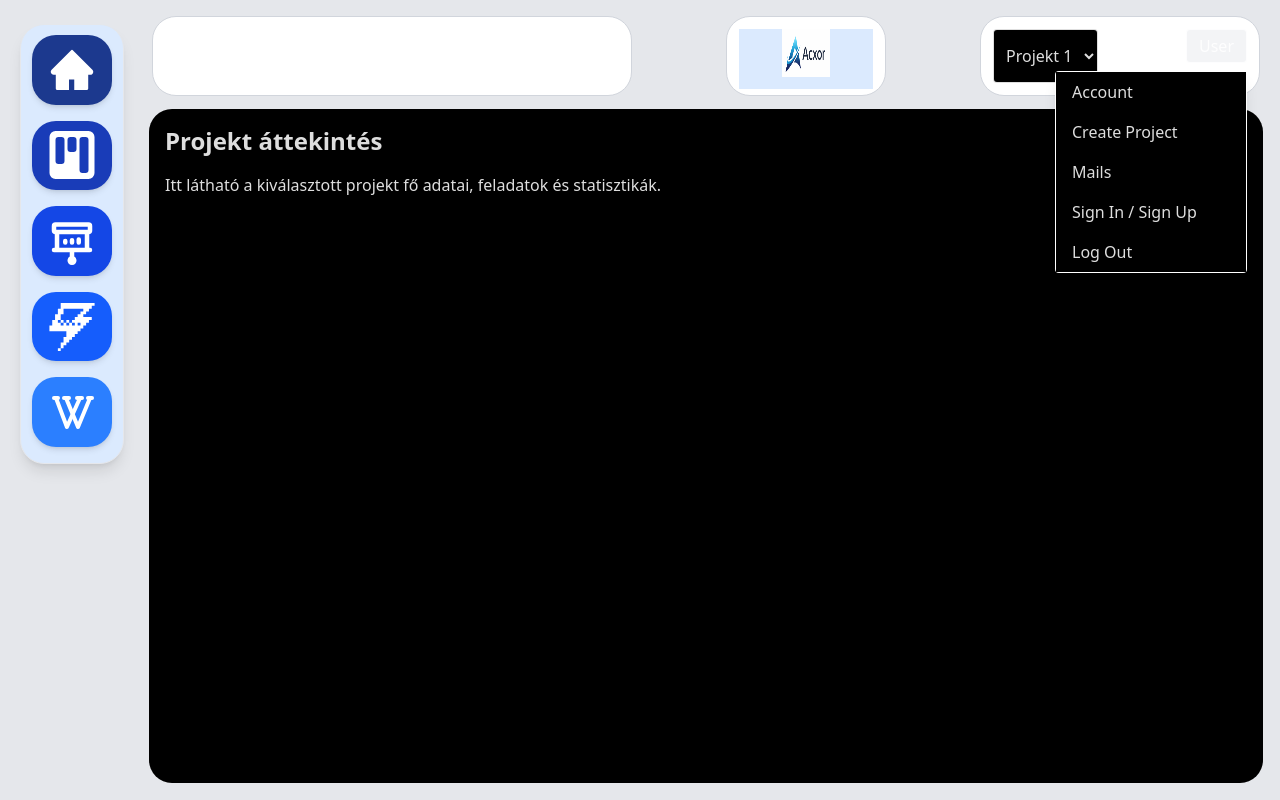
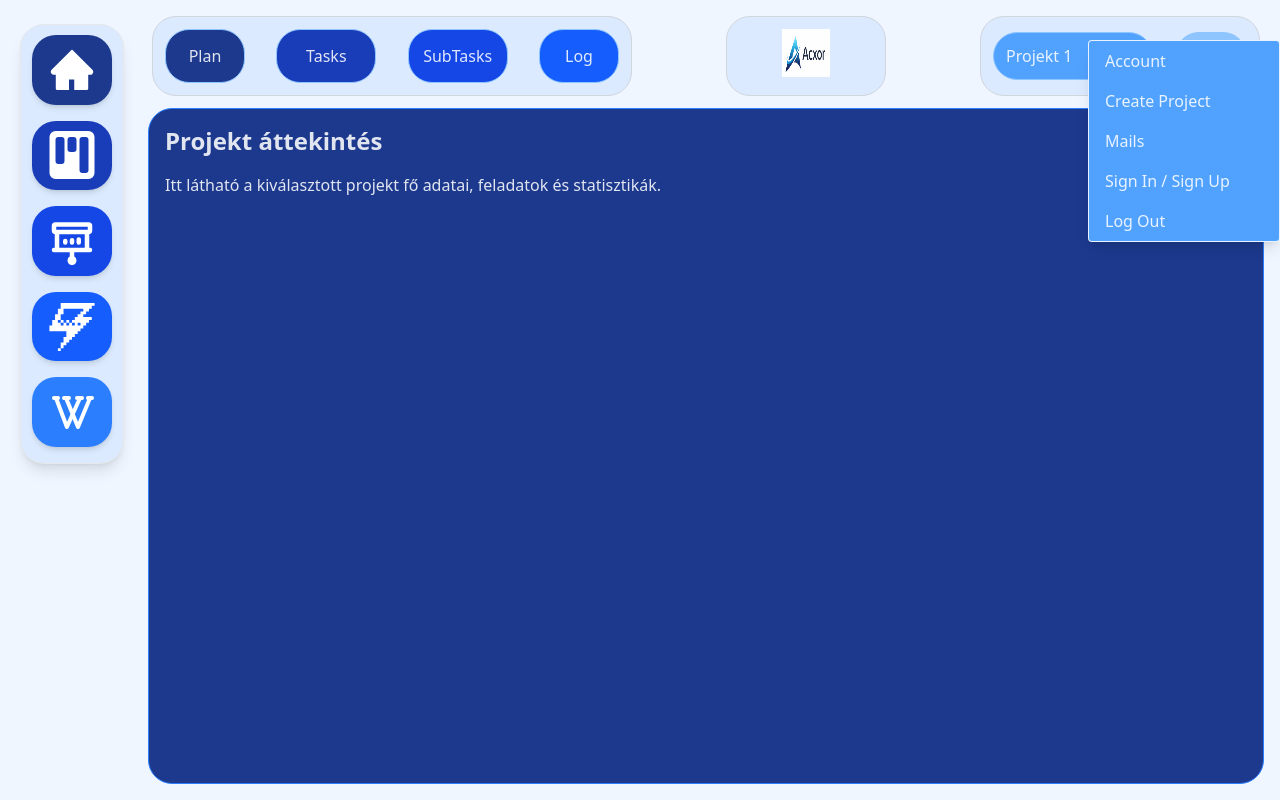
Before and after one commit to JanosSandor2002/bsc-degree-project, a React app in the folder frontend/: page / in a window 1280 px wide. Both pictures are taken after a click on the button "User". Built offline with nearby package versions, Linux system fonts and the light colour scheme; the HTML template or start-up script is replaced by a standard one.

Commit message:
coloring ready

```diff
--- a/frontend/src/App.tsx
+++ b/frontend/src/App.tsx
@@ -40,12 +40,12 @@ const App = () => {
   };
 
   return (
-    <div className='flex justify-center bg-gray-200 min-h-screen'>
-      <div className='flex min-h-screen bg-gray-200 max-w-7xl w-full mx-auto'>
+    <div className='flex justify-center bg-blue-50 min-h-screen'>
+      <div className='flex min-h-screen max-w-7xl w-full mx-auto'>
         <Sidebar />
         <div className='flex-1 flex flex-col'>
           <Topbar />
-          <div className='flex-1 m-4 mt-8 overflow-auto border border-gray-200 rounded-3xl'>
+          <div className='flex-1 m-4 mt-8 overflow-auto border border-blue-500 rounded-3xl bg-blue-900'>
             {renderView()}
           </div>
         </div>
--- a/frontend/src/components/Topbar/LogTab.tsx
+++ b/frontend/src/components/Topbar/LogTab.tsx
@@ -5,7 +5,7 @@ const LogTab = () => {
 
   return (
     <button
-      className='px-3 py-1 hover:bg-blue-100 rounded'
+      className='w-20 bg-blue-600 border border-blue-300 rounded-3xl px-3 py-1 hover:bg-blue-100'
       onClick={() => dispatch({ type: 'SET_VIEW', payload: 'log' })}
     >
       Log
--- a/frontend/src/components/Topbar/PlanTab.tsx
+++ b/frontend/src/components/Topbar/PlanTab.tsx
@@ -5,7 +5,7 @@ const PlanTab = () => {
 
   return (
     <button
-      className='px-3 py-1 hover:bg-blue-100 rounded'
+      className='w-20 bg-blue-900 px-3  py-1 hover:bg-blue-100 border border-blue-300 rounded-3xl'
       onClick={() => dispatch({ type: 'SET_VIEW', payload: 'plan' })}
     >
       Plan
--- a/frontend/src/components/Topbar/ProjectSelect.tsx
+++ b/frontend/src/components/Topbar/ProjectSelect.tsx
@@ -7,7 +7,7 @@ const ProjectSelect = () => {
     <select
       value={project}
       onChange={(e) => setProject(e.target.value)}
-      className='px-2 py-1 border rounded bg-black'
+      className='w-40 h-12 bg-blue-400 border border-blue-300 rounded-3xl px-2 py-1 border'
     >
       <option>Projekt 1</option>
       <option>Projekt 2</option>
--- a/frontend/src/components/Topbar/SubtasksTab.tsx
+++ b/frontend/src/components/Topbar/SubtasksTab.tsx
@@ -5,7 +5,7 @@ const SubtasksTab = () => {
 
   return (
     <button
-      className='px-3 py-1 hover:bg-blue-100 rounded'
+      className='w-25 bg-blue-700 border border-blue-300 rounded-3xl px-3 py-1 hover:bg-blue-100'
       onClick={() => dispatch({ type: 'SET_VIEW', payload: 'subtasks' })}
     >
       SubTasks
--- a/frontend/src/components/Topbar/TasksTab.tsx
+++ b/frontend/src/components/Topbar/TasksTab.tsx
@@ -5,7 +5,7 @@ const TasksTab = () => {
 
   return (
     <button
-      className='px-3 py-1 hover:bg-blue-100 rounded'
+      className='w-25 bg-blue-800 border border-blue-300 rounded-3xl px-3 py-1 hover:bg-blue-100'
       onClick={() => dispatch({ type: 'SET_VIEW', payload: 'tasks' })}
     >
       Tasks
--- a/frontend/src/components/Topbar/Topbar.tsx
+++ b/frontend/src/components/Topbar/Topbar.tsx
@@ -10,17 +10,17 @@ const Topbar = () => {
   return (
     <header className='h-15 mt-4 flex justify-between mr-5 ml-5'>
       {/* Bal oldali gombok */}
-      <div className='h-20 w-120 p-3 flex justify-between bg-white border border-gray-300 rounded-3xl flex space-x-2 border border-gray-300 rounded-3xl'>
+      <div className='h-20 w-120 p-3 flex justify-between bg-blue-100 border border-gray-300 rounded-3xl flex space-x-2 border border-gray-300 rounded-3xl'>
         <PlanTab />
         <TasksTab />
         <SubtasksTab />
         <LogTab />
       </div>
-      <div className='h-20 w-40 p-3 bg-white border border-gray-300 rounded-3xl flex space-x-2 border border-gray-300 rounded-3xl'>
+      <div className='h-20 w-40 p-3 bg-blue-100 border border-gray-300 rounded-3xl flex space-x-2 border border-gray-300 rounded-3xl'>
         <HeroLogo />
       </div>
       {/* Jobb oldali menük */}
-      <div className='h-20 w-70 p-3 flex justify-between bg-white border border-gray-300 rounded-3xl flex space-x-2 border border-gray-300 rounded-3xl'>
+      <div className='h-20 w-70 p-3 flex justify-between items-center bg-blue-100 border border-gray-300 rounded-3xl flex space-x-2 border border-gray-300 rounded-3xl'>
         <ProjectSelect />
         <UserMenu />
       </div>
--- a/frontend/src/components/Topbar/UserMenu.tsx
+++ b/frontend/src/components/Topbar/UserMenu.tsx
@@ -4,29 +4,29 @@ const UserMenu = () => {
   const [open, setOpen] = useState(false);
 
   return (
-    <div className='relative'>
+    <div className='flex justify-between'>
       <button
         onClick={() => setOpen(!open)}
-        className='px-3 py-1 border rounded bg-gray-100 hover:bg-gray-200'
+        className='w-18 h-12 bg-blue-300 border border-blue-300 rounded-3xl hover:bg-blue-200'
       >
         User
       </button>
       {open && (
-        <div className='absolute right-0 mt-2 w-48 bg-white border rounded shadow-lg z-50'>
+        <div className='absolute right-0 mt-2 w-48 bg-blue-400 border rounded shadow-lg z-50'>
           <ul className='flex flex-col'>
-            <li className='px-4 py-2 bg-black hover:bg-gray-700 cursor-pointer'>
+            <li className='px-4 py-2 hover:bg-blue-200 cursor-pointer'>
               Account
             </li>
-            <li className='px-4 py-2 bg-black hover:bg-gray-700 cursor-pointer'>
+            <li className='px-4 py-2 hover:bg-blue-200 cursor-pointer'>
               Create Project
             </li>
-            <li className='px-4 py-2 bg-black hover:bg-gray-700 cursor-pointer'>
+            <li className='px-4 py-2 hover:bg-blue-200 cursor-pointer'>
               Mails
             </li>
-            <li className='px-4 py-2 bg-black hover:bg-gray-700 cursor-pointer'>
+            <li className='px-4 py-2 hover:bg-blue-200 cursor-pointer'>
               Sign In / Sign Up
             </li>
-            <li className='px-4 py-2 bg-black hover:bg-gray-700 cursor-pointer'>
+            <li className='px-4 py-2 hover:bg-blue-200 cursor-pointer'>
               Log Out
             </li>
           </ul>
--- a/frontend/src/components/Views/MainView.tsx
+++ b/frontend/src/components/Views/MainView.tsx
@@ -1,6 +1,6 @@
 const MainView = () => {
   return (
-    <div className='p-4 bg-black rounded shadow-md h-full'>
+    <div className='p-4 rounded shadow-md h-full'>
       <h2 className='text-2xl font-bold mb-4'>Projekt áttekintés</h2>
       <p>
         Itt látható a kiválasztott projekt fő adatai, feladatok és statisztikák.
```
